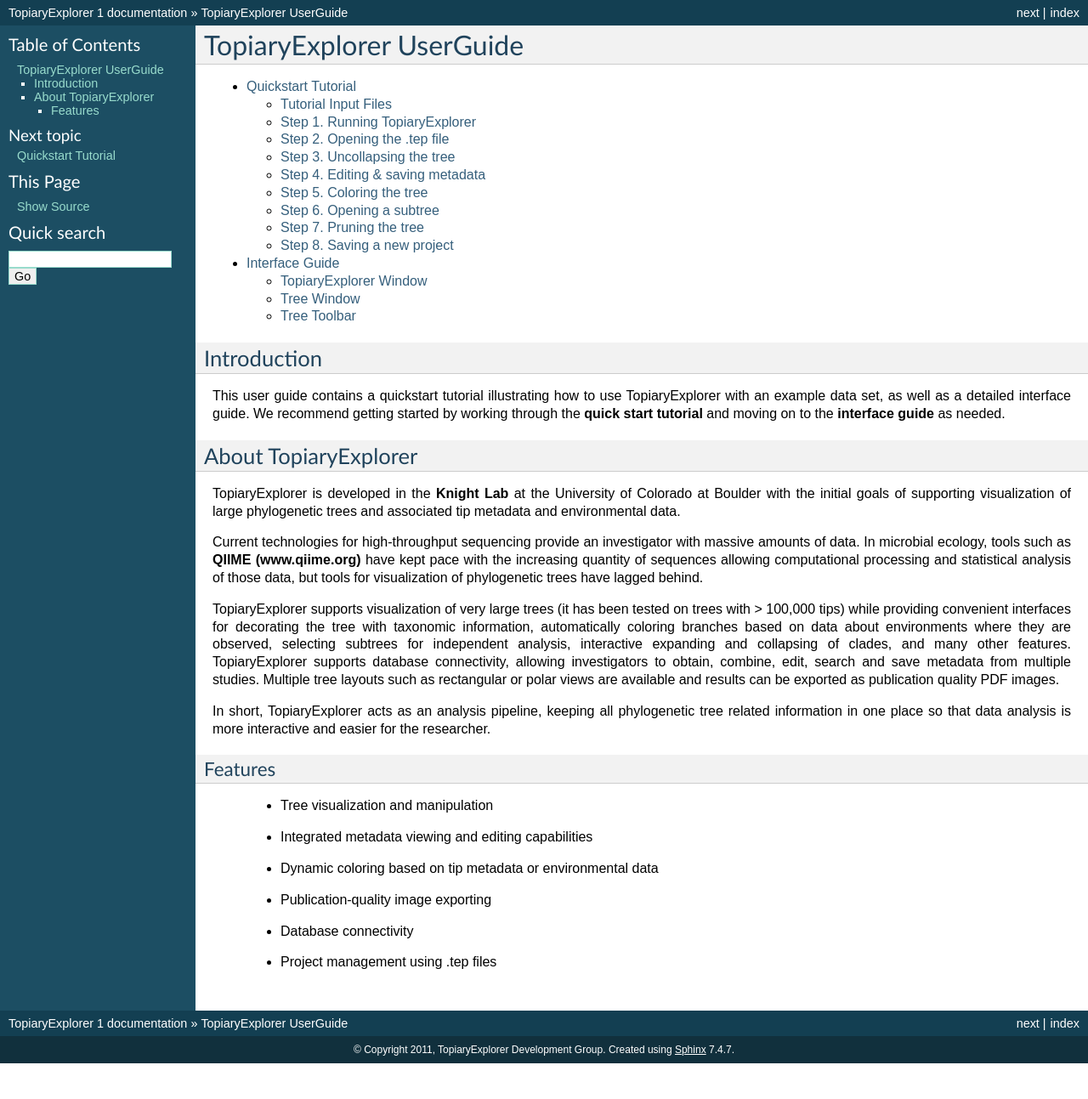
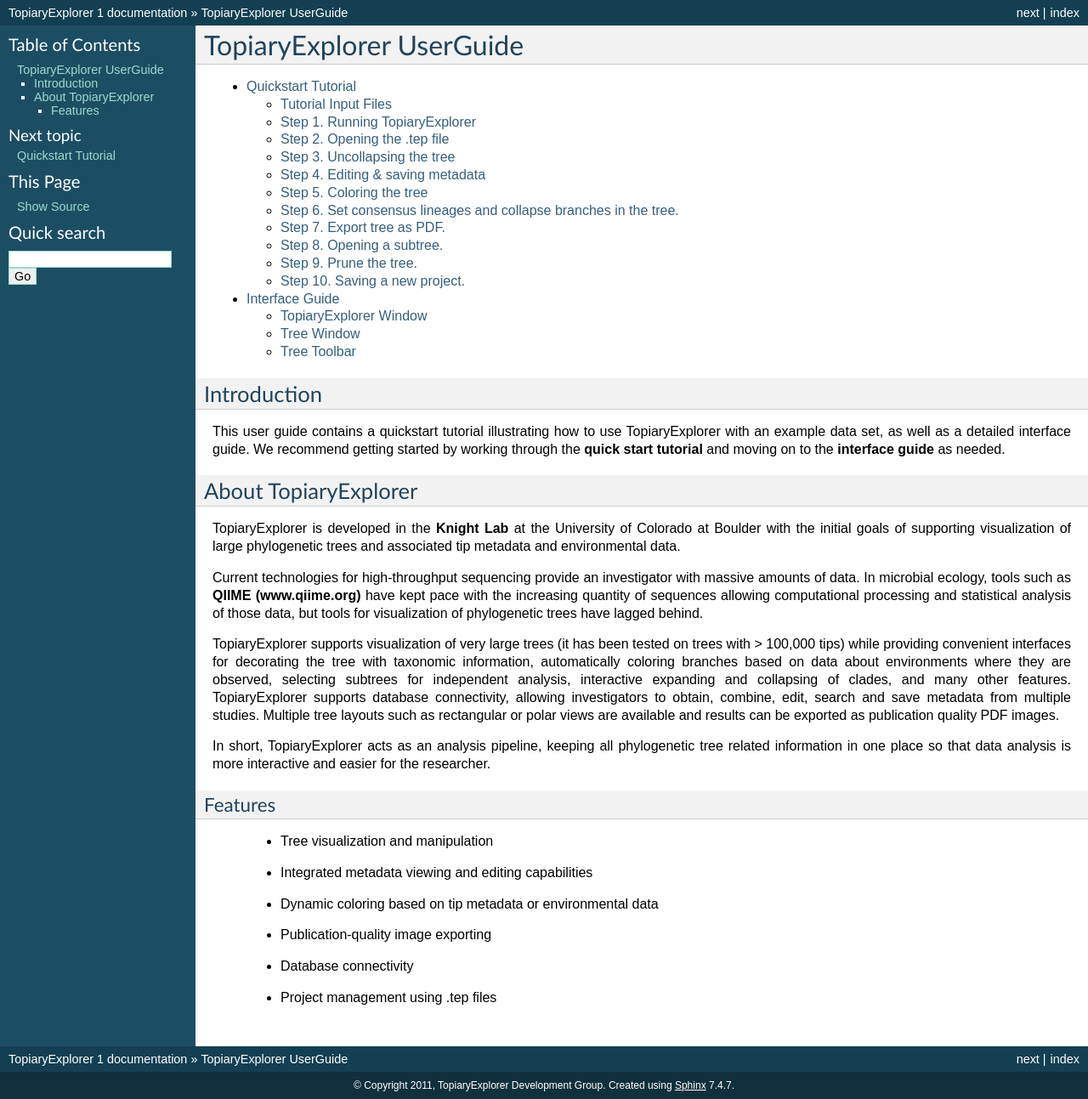
Before and after one commit to qiime/Topiary-Explorer, a Sphinx documentation site: the page built from tutorial/source/index.rst, in a window 1280 px wide. Shown: the whole page at 85% size. Built offline with Sphinx 7.4.7, drawn with Linux system fonts in a browser that asks for light colours; before the commit the page ends 1251 px from its top, so only the background shows below that; some of the changed lines change nothing that is shown.

Commit message:
Updates to the quick start tutorial for new example data.
git-svn-id: svn+ssh://svn.code.sf.net/p/topiaryexplorer/code/trunk/main@404 05d1262b-b726-4fff-8b9f-3609a8a82e43

```diff
--- a/tutorial/source/quickstart.rst
+++ b/tutorial/source/quickstart.rst
@@ -6,6 +6,8 @@
 This quick start tutorial is a task-oriented example showing the shortest path to a dynamically colored tree that can be explored, manipulated, and exported as a PDF.
 
 This tutorial uses a tree and metadata derived from a reanalysis of the data from `"Forensic identification using skin bacterial communities" (Fierer et al., 2010 PNAS) <http://www.ncbi.nlm.nih.gov/pubmed/20231444>`_. Basic data analysis was performed in May of 2011 using `QIIME <http://www.qiime.org>`_.
+
+In this tutorial we will illustrate how to recreate the conclusions of the Fierer PNAS paper, that microbial communities on an individual's keyboard is more similar to the microbial communities on their hands than on the hand's of other individuals. We show how to recreate the plots created in Figure 1 of the TopiaryExplorer paper (currently under review).
 
 Tutorial Input Files
 --------------------
@@ -25,9 +27,9 @@
 
 Step 1. Running TopiaryExplorer
 -------------------------------
-Navigate to the /main directory after checking out the package from SVN.
+Navigate to the unpacked topiaryexplorer directory from the command line.
 
-To run TopiaryExplorer::
+Run with the command TopiaryExplorer::
 
 	javaws topiaryexplorer.jnlp
 
@@ -40,45 +42,91 @@
 
 Step 2. Opening the .tep file
 -----------------------------
-Using the Open Project button located at the top of the TopiaryExplorer window, navigate to the examples folder containing :file:`keyboard.tep` and open the file.
+Using the Open Project button located at the top of the TopiaryExplorer window, navigate to the ``examples`` folder containing :file:`keyboard.tep` and open the file. Two new windows will open, and will look like the following. These will be referred to as the "Tree window" and the "Topiary Explorer window", respectively.
 
-.. figure::  _images/open_project.png
+.. figure::  _images/open_project_tree.png
    :align:   center
 
-   A newly opened project.
+   "Tree window" upon opening keyboard.tep.
+
+
+.. figure::  _images/open_project_data.png
+   :align:   center
+
+   "Topiary Explorer window" upon opening keyboard.tep
 
 Step 3. Uncollapsing the tree
 -----------------------------
-Using the collapse tree toolbar located near the top of the new TreeWindow, drag the slider to the right to fully uncollapse the tree.
+Drag the "Collapse tree" slider at the top of the new Tree Window to the right to fully uncollapse the tree.
+
+.. figure::  _images/expanded_tree.png
+   :align:   center
+
+   Tree window after dragging the "Collapse tree" slider to the right.
 
 Step 4. Editing & saving metadata
 ---------------------------------
-In the TopiaryExplorer window, you will find a button in the top right corner of each metadata table. This button allows you to add new columns to a table or to save a table as tab delimited text.
+In the Topiary Explorer window, you will find a ``+`` button in the top right corner of the metadata table. This button allows you to add new columns to a table or to save a table as tab delimited text.
 
-In the Sample Metadata Mapping tab, add a new column by combining the columns Individual and Source. If you scroll to the right you will see this column at the end.
-
-Now save your edited Sample Metadata Mapping table as tab delimited text.
+In the Sample Metadata Mapping tab, add a new column by clicking the ``+`` button. Name the new column ``IndividualKeyHand`` by typing this in the text field. Then click the ``Combine`` button. Select both the ``KeyHand`` and ``Individual`` options in the text window by holding the "Command" key (on OS X) or the "Control" key (on Windows). Click ``Add`` to add the new column. Now if you scroll to the right in the Topiary Explorer window you will see this new column on the right end.
 
 .. figure::  _images/add_column.png
    :align:   center
 
-   Add column dialog.
+   Add column dialog with the ``+`` button highlighted.
 
 Step 5. Coloring the tree
 -------------------------
-To color the tree's branches, open the branch panel of the Tree Toolbar which is located on the left side of the TreeWindow. Click the "Color By..." button and select a sample metadata category to color by, such as "Individual".
+Next we'll use this new metadata field to color the tree's branches. Move back to the Tree Window and expand the ``Branch`` option by clicking the word ``Branch`` in the toolbar on the left (which we'll refer to as the ``Tree Toolbar``). Click the "Color By..." button, then select ``Sample Metadata``, and select the new metadata category, ``IndividualKeyHand``.
 
-By default each option for the category will be colored gray. In the TopiaryExplorer window use the Color Key to select the desired colors. The small boxes in the same row as the intended option are used to show the current color, and when clicked will change the color of the corresponding option.
-
-To reproduce the images shown in this tutorial, color the DM option blue, the NF option red and the RK option green.
-
-.. figure::  _images/color_by.png
+.. figure::  _images/color_by_dialog.png
    :align:   center
 
-   A tree colored by metadata.
+   Dialog to color by metadata.
 
-Step 6. Opening a subtree
--------------------------
+By default each option for the category will be colored gray. To change this, switch to the Topiary Explorer window. The Color Key window on the left is used to choose colors on a per-category basis. To change the color for a given value click the small grey box, which will open a the "Pick a Color" window. Choose blue for the RightM3, LeftM3, and AmbiguousM3 values.
+
+.. figure::  _images/choose_colors.png
+   :align:   center
+
+   Dialog to choose colors for metadata.
+
+Switch back to the Topiary Explorer window and uncheck the "No coloring" and "Majority coloring" checkboxes. Your tree should look like the one pictured here.
+
+.. figure::  _images/M3_keyhand_colored.png
+   :align:   center
+
+   Tree with M3 keys colored.
+
+Step 6. Set consensus lineages and collapse branches in the tree.
+-----------------------------------------------------------------
+Now we'll add consensus lineages to the tree and collapse some of the branches into wedges. In the Tree window, click the "Set Consensus Lineage" button. In the "Choose Threshold" window, select "Greengenes Taxonomy" in the "Taxonomy Column" dropdown box and "70%" in the "Choose options..." dropdown box. This indicates that you want to use the Greengenes taxonomy to assign taxonomy to the tips in the tree, and that you want to label a wedge with a taxonomy string if it represents at least 70% of the tips descending from that node.
+
+.. figure::  _images/set_consensus_lineage.png
+   :align:   center
+
+   Set the consensus lineage for nodes on the tree.
+
+Next click the "Collapse tree" slider bar and slide to the left. You'll notice that branches collapse into wedges when the slider passes the root of their clade. The coloring of the wedge will be determined by the percentage of the tips represented by that wedge which are blue (i.e., associated with M3 in this example).
+
+.. figure::  _images/M3_keyhand_colored_w_lineage.png
+   :align:   center
+
+   Collapsed tree with consensus lineages.
+
+You can change the font or font size for the wedge labels by expanding the "Wedge" menu in the Tree Toolbar of the Tree Window.
+
+Step 7. Export tree as PDF.
+---------------------------
+To save this view of the tree as a PDF, choose 'File > Export Tree Image' in the Topiary Explorer window. Type a name for the tree in the 'Save as...' field - this name should end with ``.pdf``. Just enter a file name - not a path. Click the Export button, and the PDF will be opened in your default PDF viewer. For there you can save the file to where ever you'd like in your file system.
+
+.. figure::  _images/export_tree_image.png
+   :align:   center
+
+   Export tree as a PDF.
+
+Step 8. Opening a subtree.
+--------------------------
 In order to study the tree more carefully, you may want to focus on smaller subtrees of a larger tree.
 
 To view a subtree more closely, right click on the root node of the subtree of interest and then click View Subtree in new Window.
@@ -86,25 +134,29 @@
 .. figure::  _images/view_subtree.png
    :align:   center
 
-   Subtree viewed in a new window.
+   Choose the subtree to view in a new window.
 
-Step 7. Pruning the tree
-------------------------
-To remove unwanted branches, use the prune tree button at the top of the tree toolbar.
+Step 9. Prune the tree.
+-------------------------
+To remove unwanted branches, use the prune tree button at the top of the Tree Toolbar.
 
-In the subtree window, we are going to remove branches based on sample metadata. Click the prune tree button, then select the metadata radio button, followed by the sample metadata radio button, and then choose a field to prune by. Since we already have the trees colored by individual, select this field, and then some value.
+In the subtree window, we are going to remove branches based on sample metadata. Click the "Prune tree" button, then select the "Metadata" button, followed by the "Sample Metadata" button. In the dropdown box select the "IndividualKeyHand" value, and then select the three categories associated beginning with "NA" as shown in the image below.
 
 .. figure::  _images/prune_dialog.png
    :align:   left
 
-When you click prune, you should see that all of the branches that were colored by whichever value you chose have now been pruned.
+   Prune dialog box.
 
-.. figure::  _images/pruned.png
+Click the "Prune" button in the bottom right of this window to prune the tips associated with the "NA" samples (i.e., the skin samples as opposed to the keyboard samples) from the tree. The resulting tree should look like this:
+
+.. figure::  _images/pruned_tree.png
    :align:   left
 
-Step 8. Saving a new project
-----------------------------
-To save your modified metadata and trees, click the Save Project button at the top of the TopiaryExplorer window.
+   Pruned tree.
+
+Step 10. Saving a new project.
+------------------------------
+To save your modified metadata and trees, click the Save Project button at the top of the Topiary Explorer window. This will create a new .tep file that will allow you to pick up where you've left off.
 
 .. _newick: http://en.wikipedia.org/wiki/Newick_format
 .. _QIIME: http://qiime.org
```
Also changed, not shown: tutorial/source/_images/M3_keyhand_colored.png (added), tutorial/source/_images/M3_keyhand_colored_w_lineage.png (added), tutorial/source/_images/add_column.png, tutorial/source/_images/choose_colors.png (added), tutorial/source/_images/color_by_dialog.png (added), tutorial/source/_images/expanded_tree.png (added), tutorial/source/_images/export_tree_image.png (added), tutorial/source/_images/open_project_data.png (added), tutorial/source/_images/open_project_tree.png (added), tutorial/source/_images/prune_dialog.png, tutorial/source/_images/pruned_tree.png (added), tutorial/source/_images/set_consensus_lineage.png (added), tutorial/source/_images/view_subtree.png.
